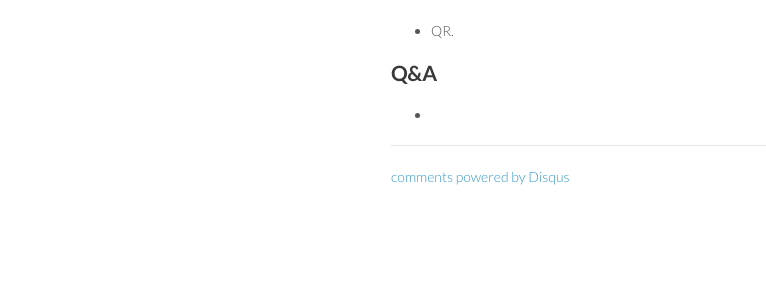
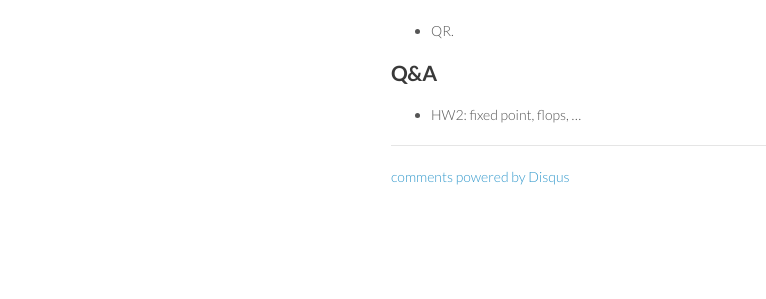
Before and after one commit to ucla-biostat-257/2024spring, a Jekyll site: the page built from _posts/2024-04-25-week4-day2.md, in a window 1280 px wide. Shown: the part 360-659 px from the top of the page, without its empty margins (179-945 px from the left). Built offline with Jekyll 4.4.1, drawn with Linux system fonts in a browser that asks for light colours; comment, search, counter and statistics services are not loaded.

Commit message:
add HW2 Q&A

```diff
--- a/_posts/2024-04-25-week4-day2.md
+++ b/_posts/2024-04-25-week4-day2.md
@@ -20,4 +20,4 @@ category: biostat257spring2024
 
 ## Q&A
 
-*
+* HW2: fixed point, flops, ...
```
